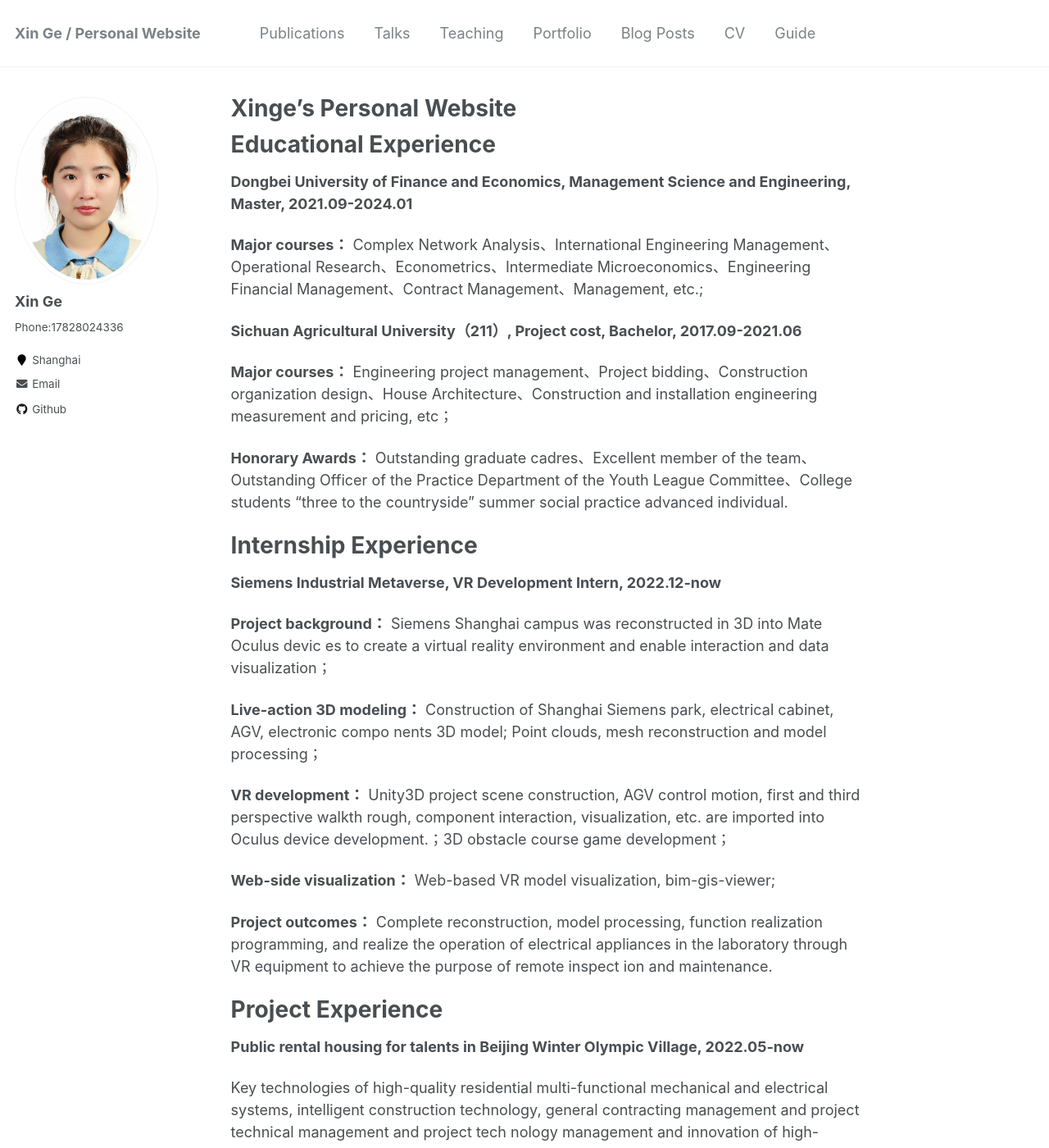
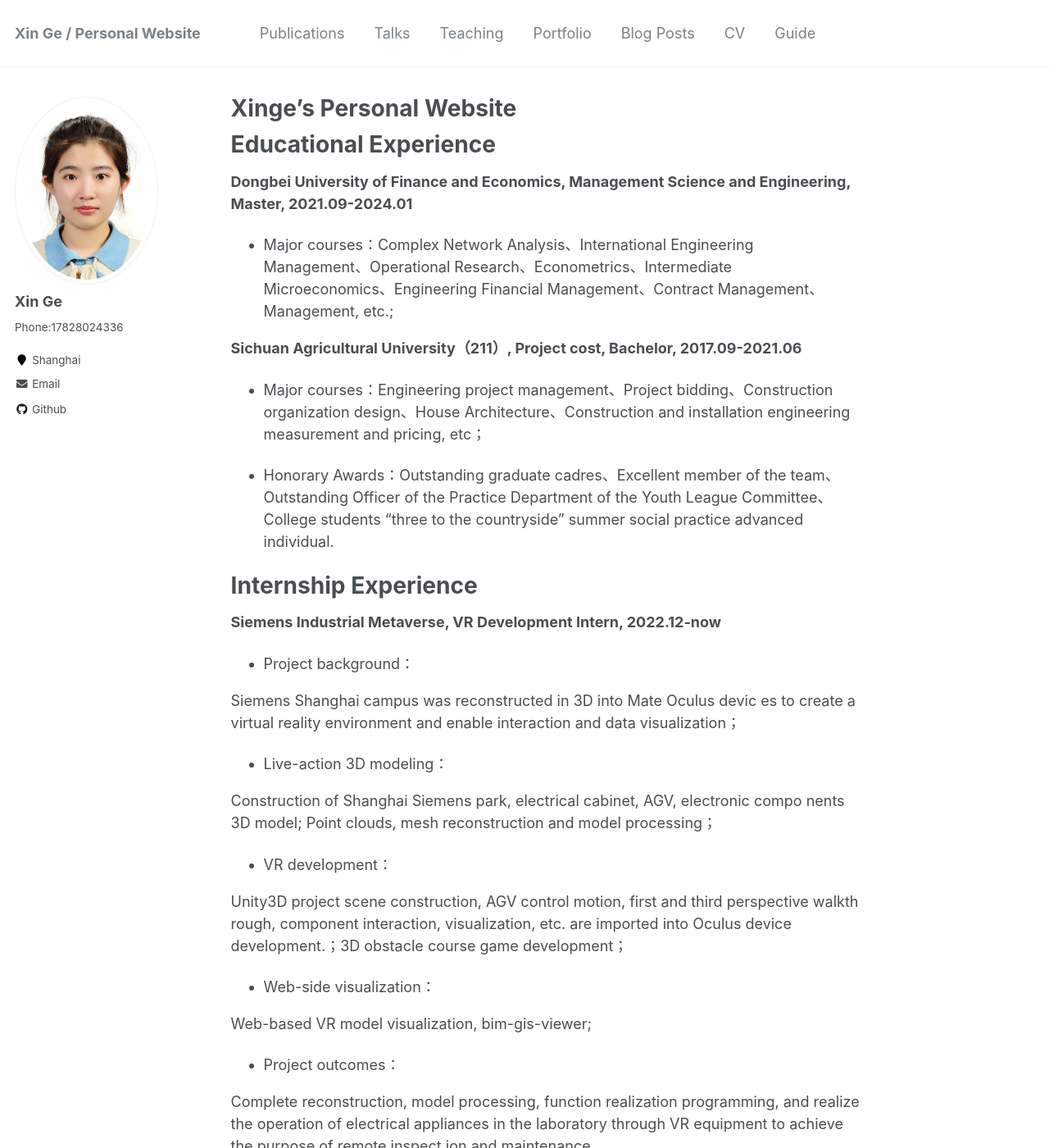
Before and after one commit to Esther0630/Esther0630.github.io, a Jekyll site: the page built from _pages/about.md, in a window 1280 px wide and 1400 px high. Shown: the whole window at 82% size. Built offline with Jekyll 4.4.1, drawn with Linux system fonts in a browser that asks for light colours; some of the changed text lies outside the part shown.

```diff
--- a/_pages/about.md
+++ b/_pages/about.md
@@ -12,55 +12,55 @@ Educational Experience
 =====
 **Dongbei University of Finance and Economics, Management Science and Engineering, Master, 2021.09-2024.01**
 
-**Major courses：**
-Complex Network Analysis、International Engineering Management、Operational Research、Econometrics、Intermediate Microeconomics、Engineering Financial Management、Contract Management、Management, etc.;
+* Major courses：Complex Network Analysis、International Engineering Management、Operational Research、Econometrics、Intermediate Microeconomics、Engineering Financial Management、Contract Management、Management, etc.;
 
 **Sichuan Agricultural University（211）, Project cost, Bachelor, 2017.09-2021.06**
 
-**Major courses：**
-Engineering project management、Project bidding、Construction organization design、House Architecture、Construction and installation engineering measurement and pricing, etc；
+* Major courses：Engineering project management、Project bidding、Construction organization design、House Architecture、Construction and installation engineering measurement and pricing, etc；
 
-**Honorary Awards：**
-Outstanding graduate cadres、Excellent member of the team、Outstanding Officer of the Practice Department of the Youth League Committee、College students "three to the countryside" summer social practice advanced individual.
+* Honorary Awards：Outstanding graduate cadres、Excellent member of the team、Outstanding Officer of the Practice Department of the Youth League Committee、College students "three to the countryside" summer social practice advanced individual.
 
 Internship Experience
 ======
 **Siemens Industrial Metaverse, VR Development Intern, 2022.12-now**
 
-**Project background：**
+* Project background：
+
 Siemens Shanghai campus was reconstructed in 3D into Mate Oculus devic es to create a virtual reality environment and enable interaction and data visualization；
 
-**Live-action 3D modeling：**
+* Live-action 3D modeling：
+
 Construction of Shanghai Siemens park, electrical cabinet, AGV, electronic compo nents 3D model; Point clouds, mesh reconstruction and model processing；
 
-**VR development：**
+* VR development：
+
 Unity3D project scene construction, AGV control motion, first and third perspective walkth rough, component interaction, visualization, etc. are imported into Oculus device development.；3D obstacle course game development；
 
-**Web-side visualization：**
+* Web-side visualization：
+
 Web-based VR model visualization, bim-gis-viewer;
 
-**Project outcomes：**
+* Project outcomes：
+
 Complete reconstruction, model processing, function realization programming, and realize the operation of electrical appliances in the laboratory through VR equipment to achieve the purpose of remote inspect ion and maintenance.
 
 Project Experience
 ======
 **Public rental housing for talents in Beijing Winter Olympic Village, 2022.05-now**
 
-Key technologies of high-quality residential multi-functional mechanical and electrical systems, intelligent construction technology, general contracting management and project technical management and project tech nology management and innovation of high-quality residential buildings in Winter Olympic Village.
+* Key technologies of high-quality residential multi-functional mechanical and electrical systems, intelligent construction technology, general contracting management and project technical management and project tech nology management and innovation of high-quality residential buildings in Winter Olympic Village.
 
-**Priorities：**
-Explore the future rental users and market of public rental housing, make targeted innovative build ing analysis, update and add smart products in the Internet environment and innovative applications.
+* Priorities：Explore the future rental users and market of public rental housing, make targeted innovative build ing analysis, update and add smart products in the Internet environment and innovative applications.
 
 **Reform of the approval system for engineering construction projects in Dalian, 2022.07-2022.11**
 
-Evaluation of the reform of the project approval system in Dalian in 2022. Technical solution of tender documents. Construction project approval system reform, overall service plan, data accuracy assurance measures.
+* Evaluation of the reform of the project approval system in Dalian in 2022. Technical solution of tender documents. Construction project approval system reform, overall service plan, data accuracy assurance measures.
 
 **Production management and optimization decision method in prefabricated buildings, 2021.09-2022.03**
 
-Logistics distribution and vehicle dispatch (VRP), C-W algorithm, prefabricated component distribution and its route optimization analysis, cost-optimized prefabricated component distribution vehicle route optimization model, case analysis and optimization analysis.
+* Logistics distribution and vehicle dispatch (VRP), C-W algorithm, prefabricated component distribution and its route optimization analysis, cost-optimized prefabricated component distribution vehicle route optimization model, case analysis and optimization analysis.
 
-**Priorities：**
-Coordinate the organization design, path model optimization, and actual case modeling of the distribution route of prefabricated components.
+* Priorities：Coordinate the organization design, path model optimization, and actual case modeling of the distribution route of prefabricated components.
 
 Campus Experience
 ------
```
Also changed, not shown: other parts of _pages/about.md (+12 -19 lines).
